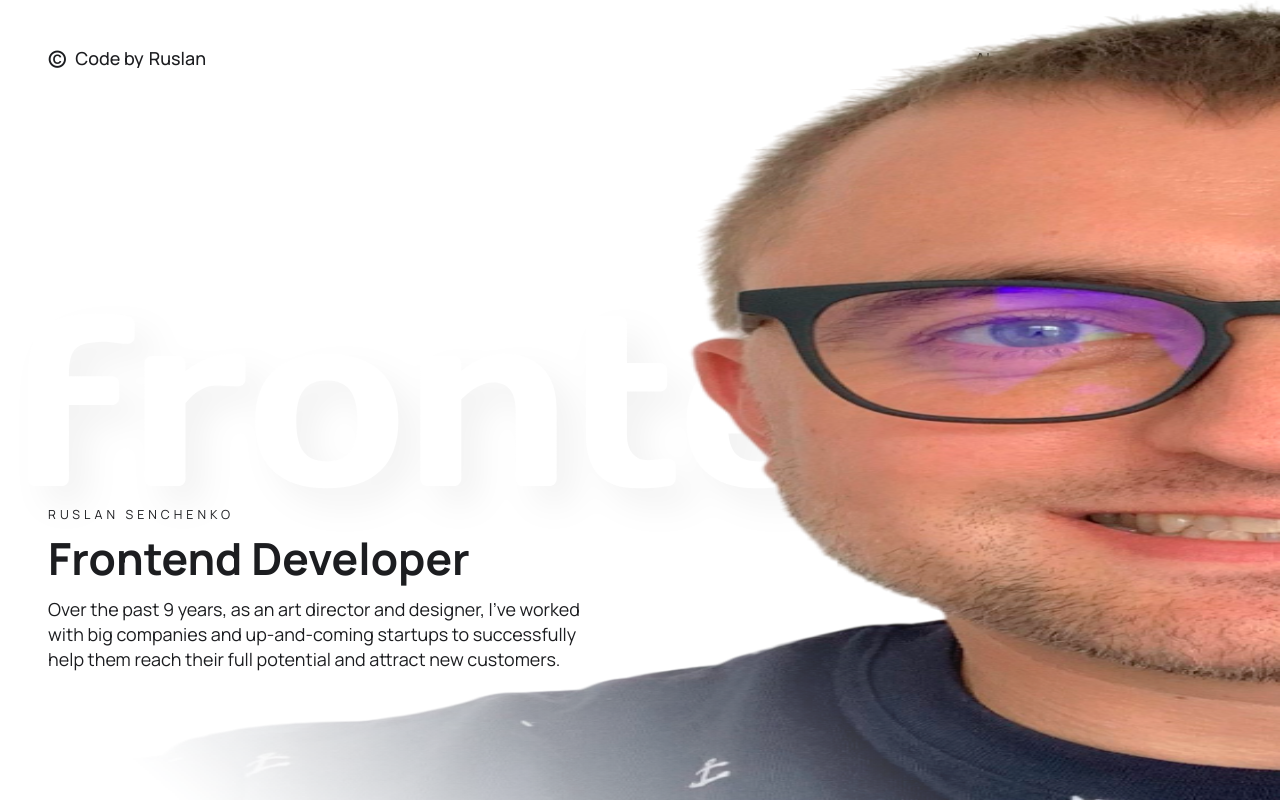
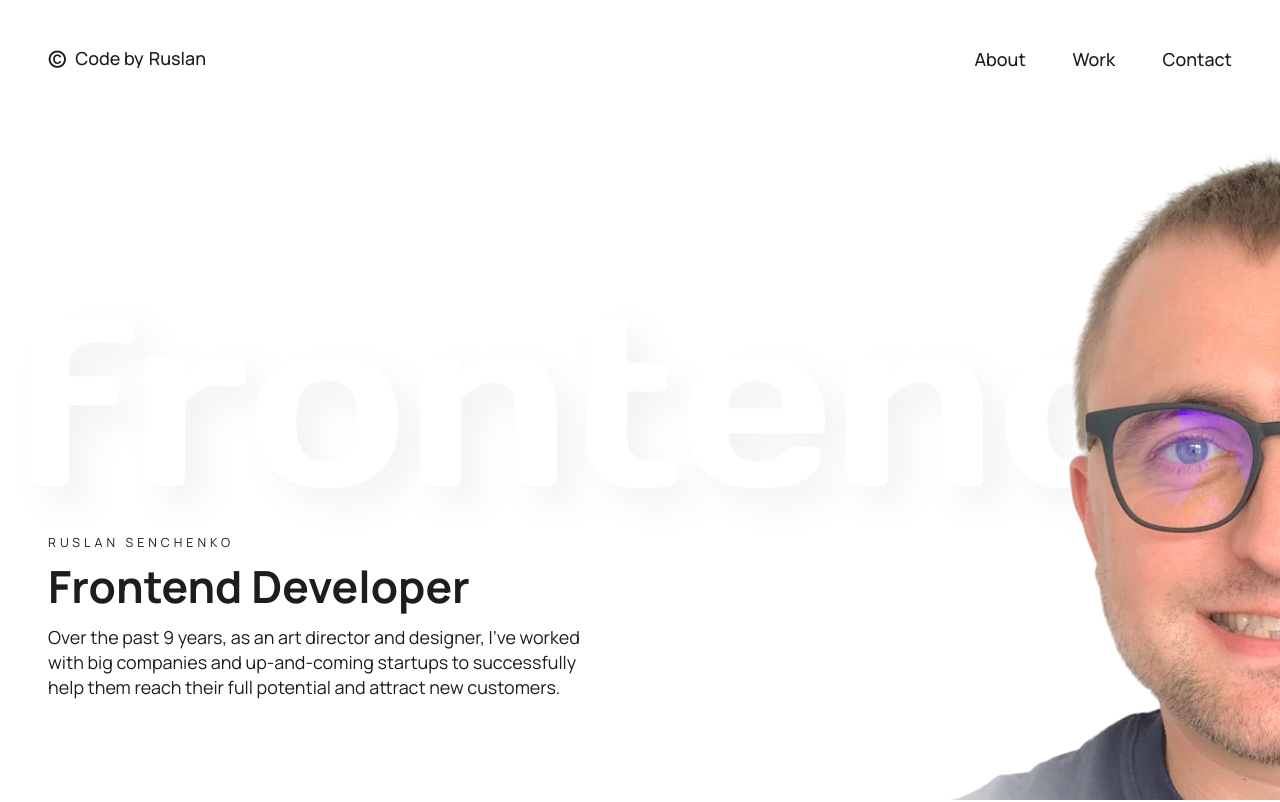
Before and after one commit to ssenick/ssenick-portfolio, a React (Vite) app: page / in a window 1280 px wide. Shown: the top 802 px of the page. Built offline with nearby package versions, Linux system fonts and the light colour scheme.

Commit message:
added scroll animation (not finish)

```diff
--- a/src/pages/HomePage/ui/HomeFirstScreen/HomeFirstScreen.tsx
+++ b/src/pages/HomePage/ui/HomeFirstScreen/HomeFirstScreen.tsx
@@ -1,10 +1,10 @@
-import { memo } from 'react';
+import { motion, useMotionValueEvent, useScroll, useTransform } from 'framer-motion';
+import { memo, useRef } from 'react';
 
 import { useTheme } from '@/app/poviders/ThemeProvider';
 import ImageFront from '@/assets/front.svg?react';
 import ImageMe from '@/assets/me_3.png';
 import { classNames } from '@/helpers/classNames/classNames';
-import { useVhVariable } from '@/hooks/useVhVariable';
 import { Header } from '@/Layout';
 import { AppImage } from '@/UI/AppImage/AppImage';
 
@@ -17,16 +17,34 @@ interface HomeFirstScreenProps {
 const HomeFirstScreen = memo((props: HomeFirstScreenProps) => {
    const { className } = props;
    const { theme } = useTheme();
+   const ref = useRef<HTMLDivElement | null>(null);
 
-   useVhVariable();
+   const { scrollYProgress } = useScroll({
+      target: ref,
+      offset: ['end end', 'end start'],
+   });
+
+   useMotionValueEvent(scrollYProgress, 'change', (latest) => {
+      console.log('x changed to', latest);
+   });
+
+   // const valueOpacity = useTransform(scrollYProgress, [0, 1], [1, 0.5]);
+   const valueMove = useTransform(scrollYProgress, [0, 1], ['0%', '13%']);
+   const valueMoveText = useTransform(scrollYProgress, [0, 1], ['0%', '25%']);
+
+   useMotionValueEvent(scrollYProgress, 'change', (latest) => {
+      console.log('x changed to', latest);
+   });
 
    return (
-      <div className={classNames(cls.HomeFirstScreen, {}, [className])}>
+      <div ref={ref} className={classNames(cls.HomeFirstScreen, {}, [className])}>
          <Header />
          <ImageFront className={classNames(cls.svg, { [cls.dark]: theme === 'dark' }, [])} />
-         <AppImage className={classNames(cls.image, { [cls.dark]: theme === 'dark' }, [])} src={ImageMe} />
+         <motion.div style={{ y: valueMove }} className={cls.image}>
+            <AppImage className={classNames(cls.img, { [cls.dark]: theme === 'dark' }, [])} src={ImageMe} />
+         </motion.div>
          <div className={cls.wrapper}>
-            <div className={cls.main}>
+            <motion.div style={{ y: valueMoveText }} className={cls.main}>
                <h5>Ruslan Senchenko</h5>
                <h1>Frontend Developer</h1>
                <h3>
@@ -34,7 +52,7 @@ const HomeFirstScreen = memo((props: HomeFirstScreenProps) => {
                   up-and-coming startups to successfully help them reach their full potential and attract new
                   customers.
                </h3>
-            </div>
+            </motion.div>
          </div>
       </div>
    );
```
